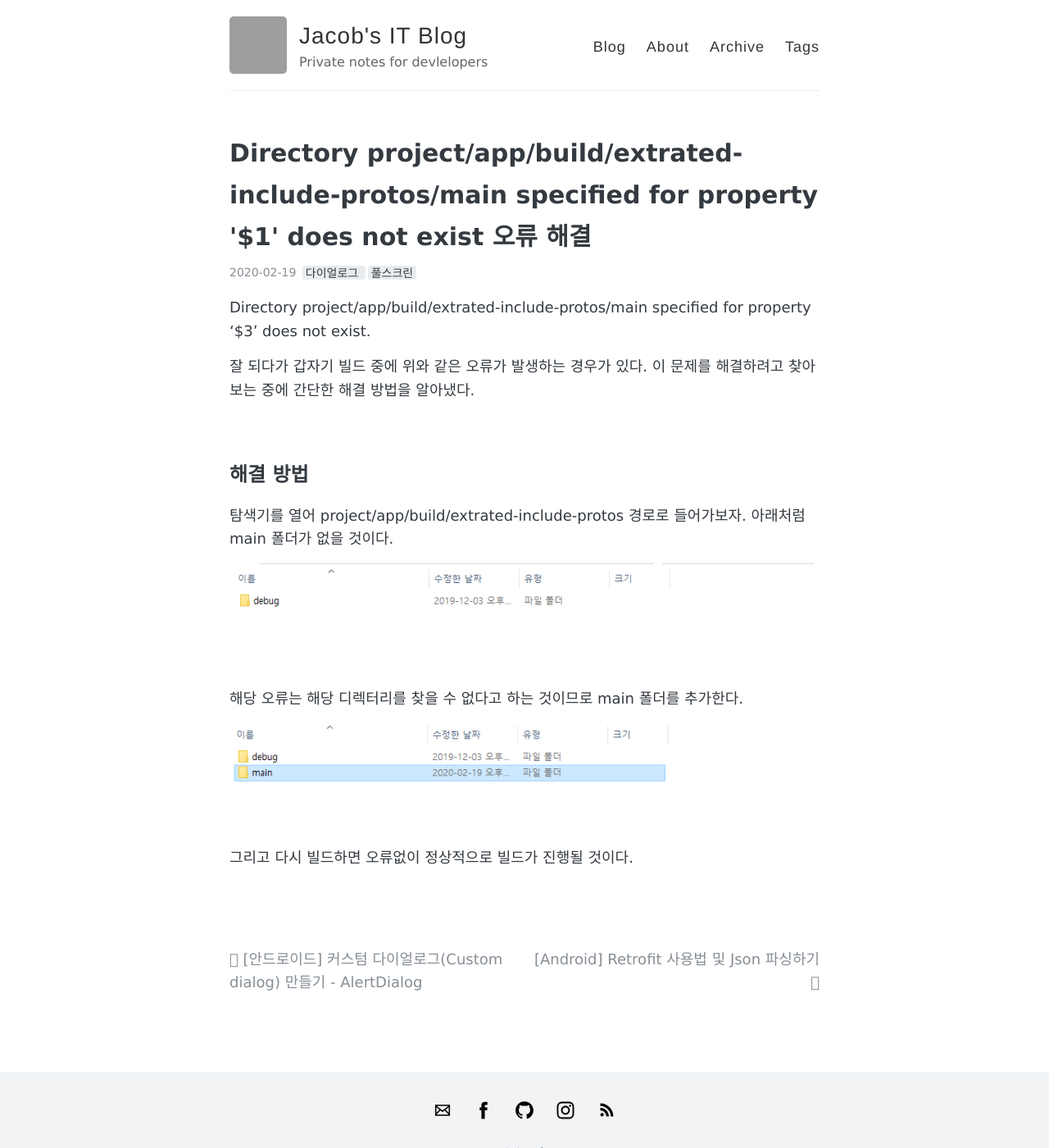
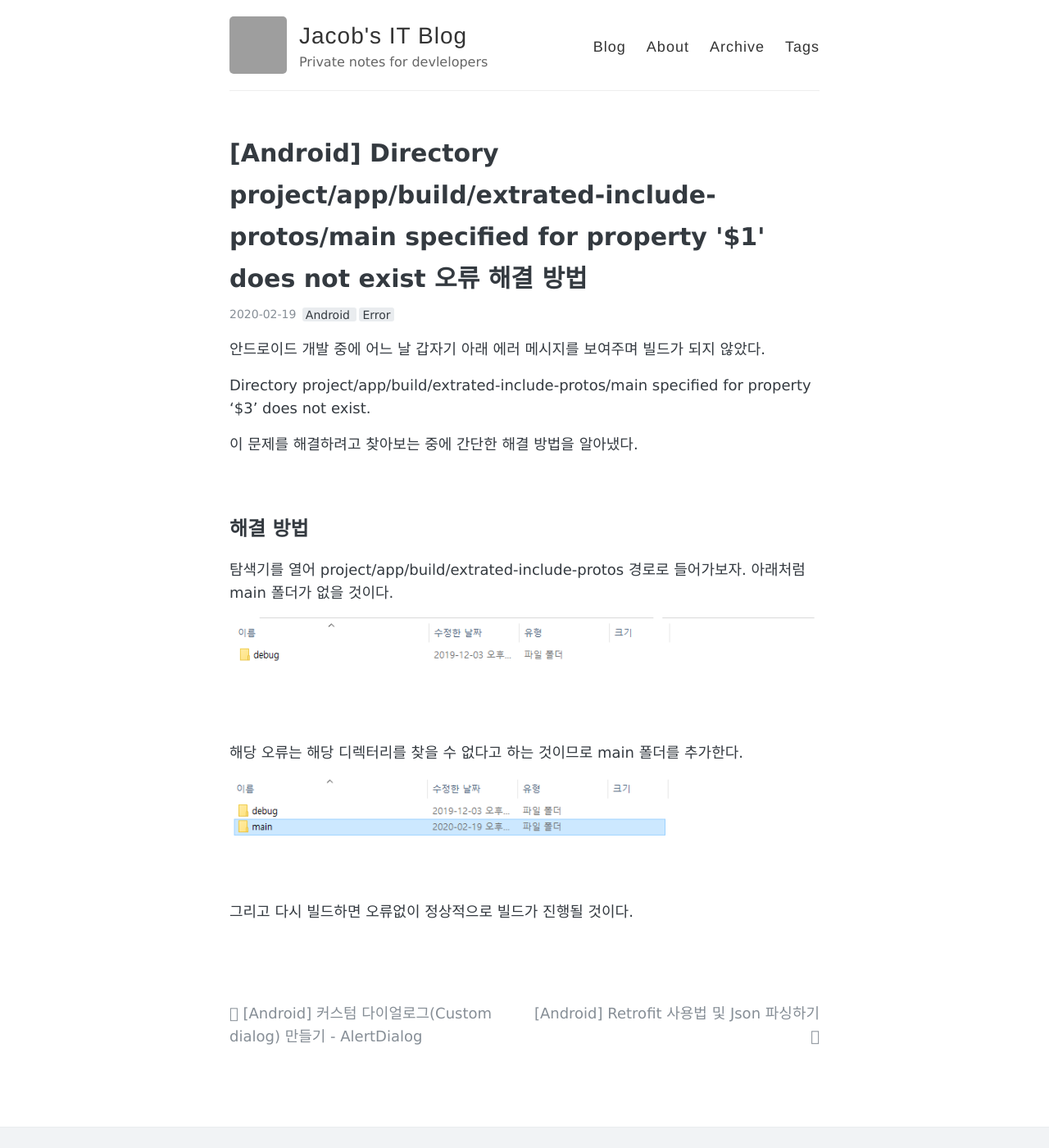
Before and after one commit to shwjdqls/shwjdqls.github.io, a Jekyll site: the page built from _posts/2020-02-19-android-error-directory-path-specified-for-property-does-not-exist.md, in a window 1280 px wide and 1400 px high. Shown: the whole window at 82% size. Built offline with Jekyll 4.4.1, drawn with Linux system fonts in a browser that asks for light colours; comment, search, counter and statistics services are not loaded; grey boxes are pictures that could not be loaded.

```diff
--- a/_posts/2019-10-27-android-custom-dialog.md
+++ b/_posts/2019-10-27-android-custom-dialog.md
@@ -1,6 +1,6 @@
 ---
 layout: post
-title: "[안드로이드] 커스텀 다이얼로그(Custom dialog) 만들기 - AlertDialog"
+title: "[Android] 커스텀 다이얼로그(Custom dialog) 만들기 - AlertDialog"
 category: Android
 tags: [Android, Dialog, Custom, AlertDialog]
 comments: true
--- a/_posts/2020-02-19-android-directory-path-specified-for-property-does-not-exist.md
+++ b/_posts/2020-02-19-android-error-directory-path-specified-for-property-does-not-exist.md
@@ -1,13 +1,15 @@
 ---
 layout: post
-title: "Directory project/app/build/extrated-include-protos/main specified for property '$1' does not exist 오류 해결"
-tags: [다이얼로그, 풀스크린]
+title: "[Android] Directory project/app/build/extrated-include-protos/main specified for property '$1' does not exist 오류 해결 방법"
+category: Android
+tags: [Android, Error]
 comments: true
 ---
 
+안드로이드 개발 중에 어느 날 갑자기 아래 에러 메시지를 보여주며 빌드가 되지 않았다.
+
 Directory project/app/build/extrated-include-protos/main specified for property '$3' does not exist.
 
-잘 되다가 갑자기 빌드 중에 위와 같은 오류가 발생하는 경우가 있다.
 이 문제를 해결하려고 찾아보는 중에 간단한 해결 방법을 알아냈다.
 
 <br />
@@ -17,13 +19,13 @@
 탐색기를 열어 project/app/build/extrated-include-protos 경로로 들어가보자.
 아래처럼 main 폴더가 없을 것이다.
 
-![Directory1]({{ site.baseurl }}/images/android/directory_path_specified_for_property_does_not_exist/directory1.png){: .center-image}
+![Directory1]({{ site.baseurl }}/images/android/error_directory_path_specified_for_property_does_not_exist/directory1.png){: .center-image}
 
 <br />
 
 해당 오류는 해당 디렉터리를 찾을 수 없다고 하는 것이므로 main 폴더를 추가한다.
 
-![Directory2]({{ site.baseurl }}/images/android/directory_path_specified_for_property_does_not_exist/directory2.png){: .center-image}
+![Directory2]({{ site.baseurl }}/images/android/error_directory_path_specified_for_property_does_not_exist/directory2.png){: .center-image}
 
 <br />
 
```
Also changed, not shown: _drafts/2019-09-29-dialog-in-fullscreen.md (+1 -0 lines), _posts/2019-10-13-android-fullscreen.md (+1 -1 lines), _posts/2020-02-22-android-retrofit-usage-json.md (renamed from _posts/2020-02-22-retrofit-usage-json.md, +14 -0 lines), _posts/2020-02-23-android-error-network-security-policy.md (added, +54 -0 lines), images/android/error_directory_path_specified_for_property_does_not_exist/directory1.png (renamed from images/android/directory_path_specified_for_property_does_not_exist/directory1.png), images/android/error_directory_path_specified_for_property_does_not_exist/directory2.png (renamed from images/android/directory_path_specified_for_property_does_not_exist/directory2.png), images/android/error_network_security_policy/new_resource_directory.png (added).
